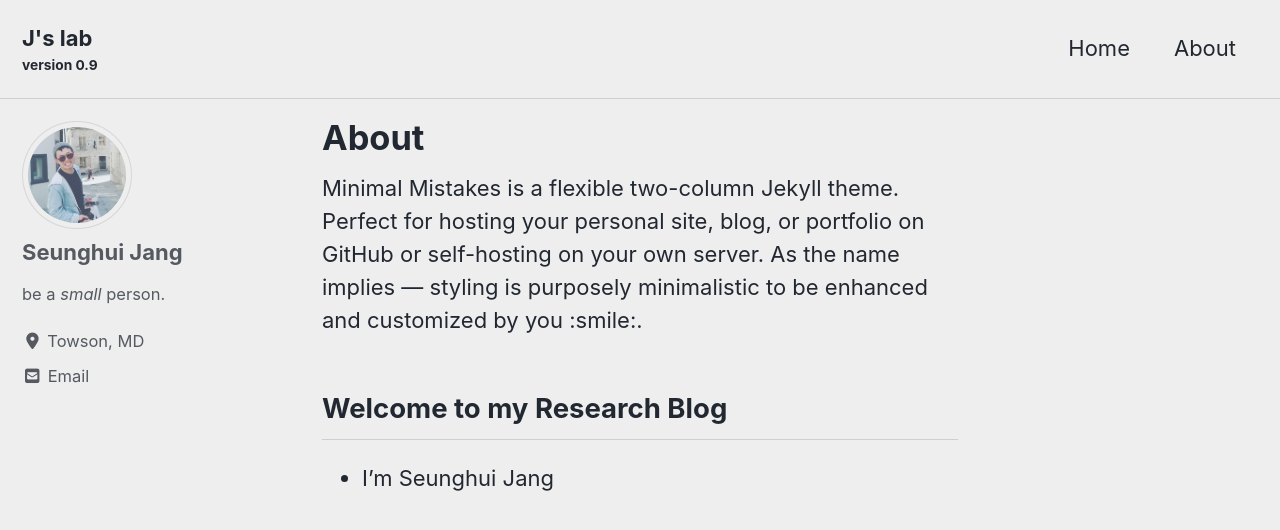
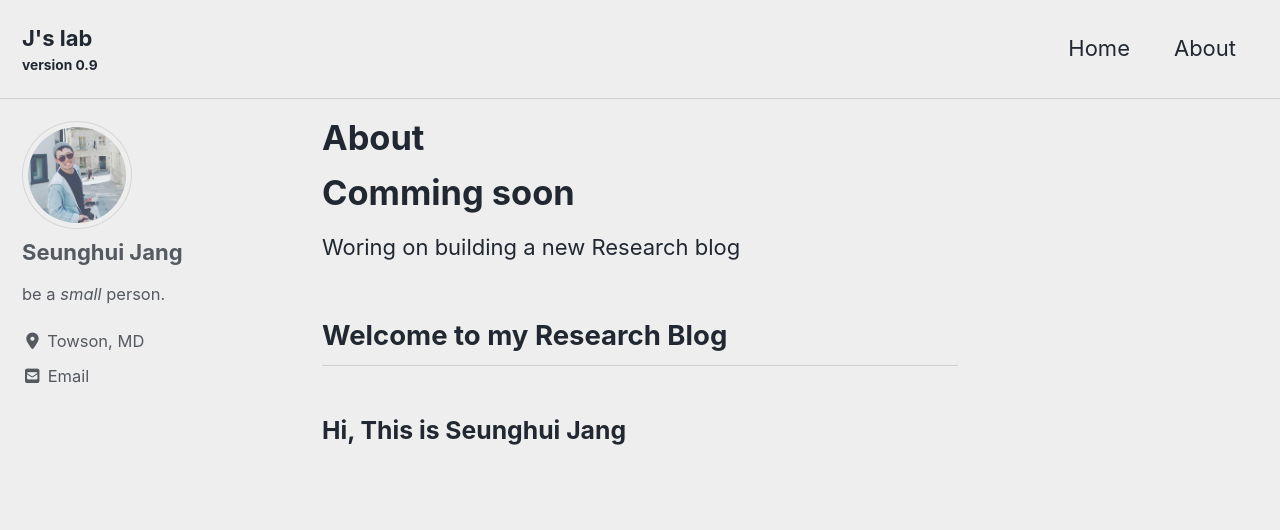
Before and after one commit to sjang3/sjang3.gitHub.io, a Jekyll site: the page built from _pages/about.md, in a window 1280 px wide and 900 px high. Shown: the top 530 px of the window. Built offline with Jekyll 4.4.1, drawn with Linux system fonts in a browser that asks for light colours; cached includes are drawn as plain includes; nearby versions of some CDN libraries.

Commit message:
about update

```diff
--- a/_pages/about.md
+++ b/_pages/about.md
@@ -5,8 +5,12 @@ author_profile: true
 layout: single
 ---
 
-Minimal Mistakes is a flexible two-column Jekyll theme. Perfect for hosting your personal site, blog, or portfolio on GitHub or self-hosting on your own server. As the name implies --- styling is purposely minimalistic to be enhanced and customized by you :smile:.
+# Comming soon
+
+Woring on building a new Research blog
+
+
 
 ## Welcome to my Research Blog
 
-- I'm Seunghui Jang
+### 		Hi, This is Seunghui Jang
```
